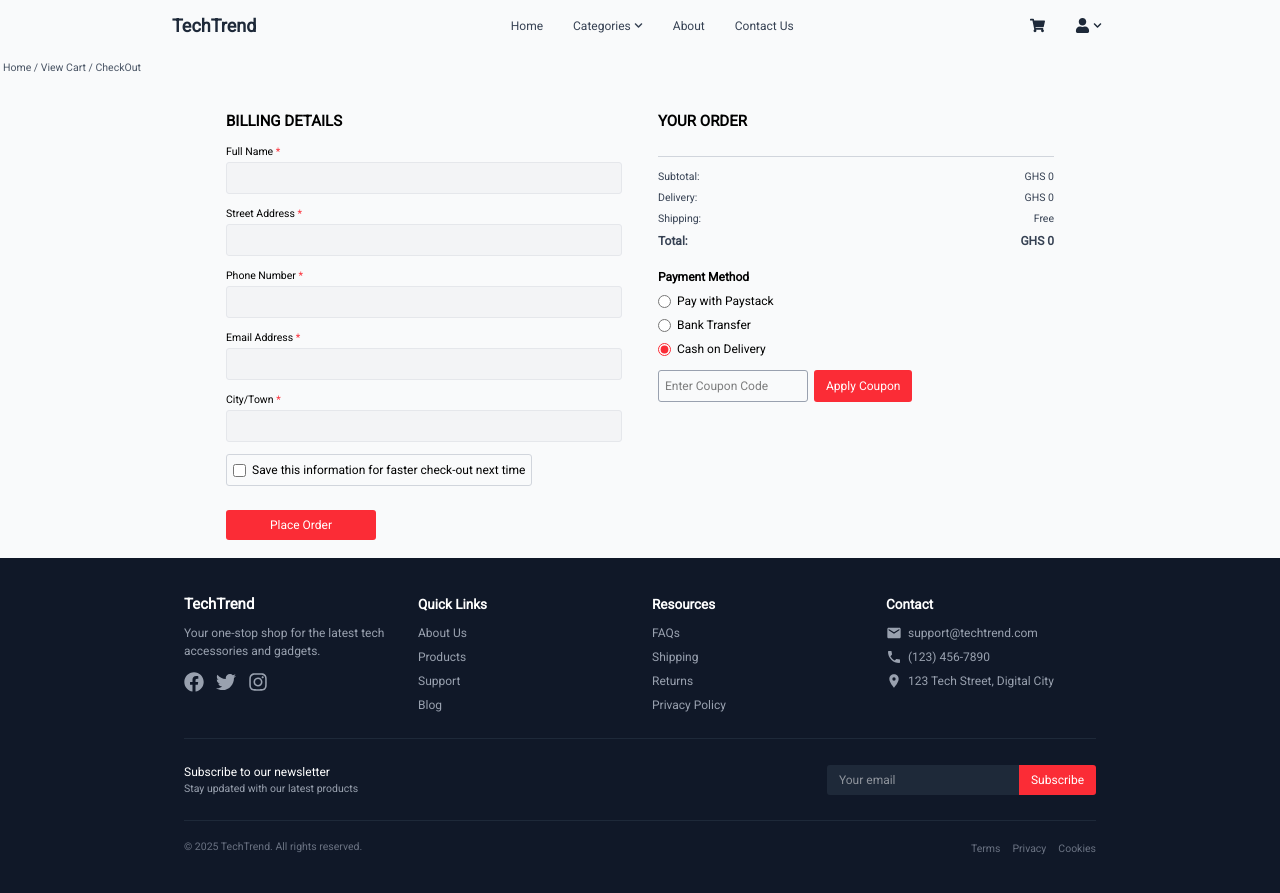
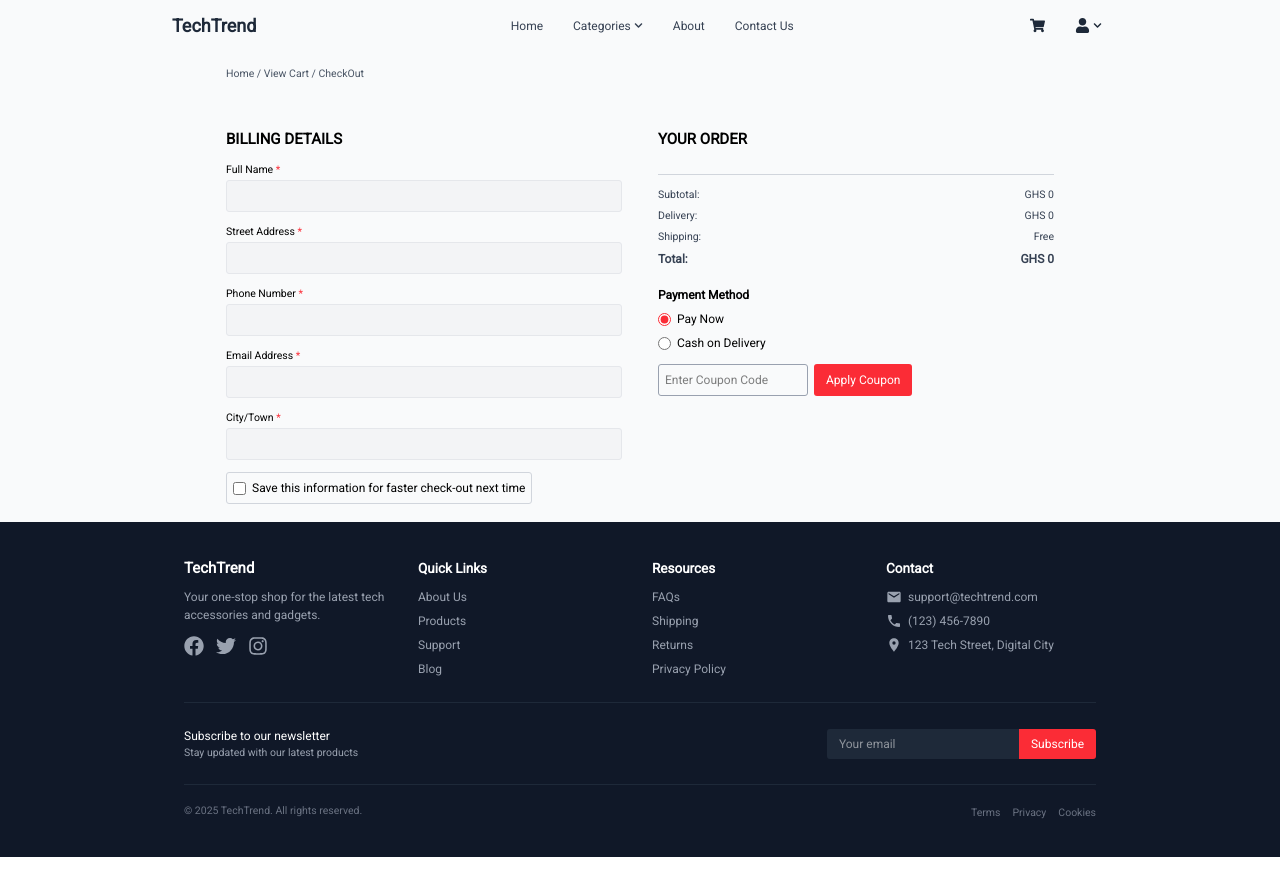
Before and after one commit to swasty-jay/techtrend, a React (Vite) app: page /checkoutForm in a window 1280 px wide. After the commit the page ends 857 px from the top, so only its background shows below. Built offline with nearby package versions, Linux system fonts and the light colour scheme.

Commit message:
enhancing the UI

```diff
--- a/src/Cart/CheckoutForm.jsx
+++ b/src/Cart/CheckoutForm.jsx
@@ -1,5 +1,5 @@
 // This component handles the checkout process, including form submission,
-//  payment processing, and order summary display.
+// payment processing, and order summary display.
 
 import React, { useState } from "react";
 import { useSelector, useDispatch } from "react-redux";
@@ -11,9 +11,11 @@ import toast from "react-hot-toast";
 import PaymentGateway from "./../Features/Payments/PaymentGateway";
 
 const CheckoutForm = () => {
+  // Redux state and dispatch
   const cartItems = useSelector((state) => state.cart.items);
   const dispatch = useDispatch();
 
+  // Form handling with react-hook-form
   const {
     register,
     handleSubmit,
@@ -23,20 +25,24 @@ const CheckoutForm = () => {
     getValues,
   } = useForm();
 
-  const [selectedPayment, setSelectedPayment] = useState("cod");
+  // Component state
+  const [selectedPayment, setSelectedPayment] = useState("paystack");
   const [coupon, setCoupon] = useState("");
   const [isProcessing, setIsProcessing] = useState(false);
 
+  // Calculate order totals
   const subtotal = cartItems.reduce(
     (acc, item) => acc + item.price * item.quantity,
     0
   );
   const shipping = 0;
   const delivery = 0;
-
   const total = subtotal + shipping + delivery;
 
-  // Handle successful Paystack payment
+  /**
+   * Handle successful Paystack payment
+   * @param {Object} response - Payment response from Paystack
+   */
   const handlePaystackSuccess = async (response) => {
     try {
       // Get form data
@@ -58,11 +64,8 @@ const CheckoutForm = () => {
       const { error } = await supabase.from("orders").insert([orderData]);
 
       if (error) {
-        //this is wrong ,i did it just for testing mode
-        toast.success("Payment successful! Order placed.");
-
-        // toast.error("Failed to save order details. Please contact support.");
         console.error("Error saving order:", error);
+        toast.error("Failed to save order details. Please contact support.");
       } else {
         toast.success("Payment successful! Order placed.");
         dispatch(clearCart());
@@ -74,19 +77,31 @@ const CheckoutForm = () => {
     }
   };
 
-  // Handle Paystack payment cancellation
+  /**
+   * Handle Paystack payment cancellation
+   */
   const handlePaystackCancel = () => {
     toast.error("Payment cancelled");
   };
 
-  // Handle form submission (for non-Paystack payment methods)
+  /**
+   * Handle form submission for all payment methods
+   * @param {Object} data - Form data
+   */
   const onSubmit = async (data) => {
+    // Validate cart has items
     if (!cartItems.length) {
       toast.error("Your cart is empty.");
       return;
     }
 
-    // For non-Paystack payment methods, handle normally
+    // Handle cash on delivery payment method
+    if (selectedPayment === "cod") {
+      toast.error("Payment on delivery is not available yet");
+      return;
+    }
+
+    // Process order for non-Paystack methods (currently none - reserved for future payment methods)
     if (selectedPayment !== "paystack") {
       const orderData = {
         ...data,
@@ -95,8 +110,7 @@ const CheckoutForm = () => {
         total,
         items: cartItems,
         created_at: new Date().toISOString(),
-        payment_status:
-          selectedPayment === "bank" ? "awaiting_payment" : "cash_on_delivery",
+        payment_status: "awaiting_payment",
       };
 
       setIsProcessing(true);
@@ -119,30 +133,42 @@ const CheckoutForm = () => {
         setIsProcessing(false);
       }
     }
-    // For Paystack, the button component handles payment
+    // For Paystack, the PaymentGateway component handles the payment process
   };
 
-  // Get email value for Paystack
+  // Get email value for Paystack component
   const email = watch("email", "");
 
   return (
     <>
+      {/* Breadcrumb navigation
       <Breadcrumb
         paths={[
           { label: "Home", to: "/" },
           { label: "View Cart", to: "/checkout" },
           { label: "CheckOut", to: "/CheckoutForm" },
         ]}
-      />
-
+      /> */}
+      {/* Breadcrumb navigation */}
+      <div className="w-full  py-2 mb-2">
+        <div className="max-w-6xl mx-auto px-6">
+          <Breadcrumb
+            paths={[
+              { label: "Home", to: "/" },
+              { label: "View Cart", to: "/checkout" },
+              { label: "CheckOut", to: "/CheckoutForm" },
+            ]}
+          />
+        </div>
+      </div>
       <div className="max-w-6xl mx-auto p-6 grid grid-cols-1 md:grid-cols-2 gap-12">
-        {/* <Toaster position="top-center" /> */}
-        {/* Billing Form */}
+        {/* Billing Details Form */}
         <div>
           <h2 className="text-xl font-semibold mb-4 uppercase">
             Billing Details
           </h2>
           <form onSubmit={handleSubmit(onSubmit)} className="space-y-4">
+            {/* Full Name Field */}
             <label className="block mb-1 text-sm font-medium">
               Full Name <span className="text-red-500">*</span>
             </label>
@@ -154,12 +180,13 @@ const CheckoutForm = () => {
                   message: "Full Name must contain only letters",
                 },
               })}
-              className="w-full p-2 rounded border-gray-200 border bg-gray-100 focus:outline-none focus:ring-1 focus:ring-gray-300 "
+              className="w-full p-2 rounded border-gray-200 border bg-gray-100 focus:outline-none focus:ring-1 focus:ring-gray-300"
             />
             {errors.first_name && (
               <p className="text-red-500">{errors.first_name.message}</p>
             )}
 
+            {/* Street Address Field */}
             <label className="block mb-1 text-sm font-medium">
               Street Address <span className="text-red-500">*</span>
             </label>
@@ -173,6 +200,7 @@ const CheckoutForm = () => {
               <p className="text-red-500">{errors.street.message}</p>
             )}
 
+            {/* Phone Number Field */}
             <label htmlFor="phone" className="block mb-1 text-sm font-medium">
               Phone Number <span className="text-red-500">*</span>
             </label>
@@ -194,6 +222,7 @@ const CheckoutForm = () => {
               <p className="text-red-500">{errors.phone.message}</p>
             )}
 
+            {/* Email Address Field */}
             <label htmlFor="email" className="block mb-1 text-sm font-medium">
               Email Address <span className="text-red-500">*</span>
             </label>
@@ -212,6 +241,7 @@ const CheckoutForm = () => {
               <p className="text-red-500">{errors.email.message}</p>
             )}
 
+            {/* City/Town Field */}
             <label className="block mb-1 text-sm font-medium">
               City/Town <span className="text-red-500">*</span>
             </label>
@@ -229,8 +259,9 @@ const CheckoutForm = () => {
               <p className="text-red-500">{errors.city.message}</p>
             )}
 
-            <label className="inline-flex items-center border-gray-300 rounded border p-2 ">
-              <input type="checkbox" className="mr-2 accent-red-500 " />
+            {/* Save Information Checkbox */}
+            <label className="inline-flex items-center border-gray-300 rounded border p-2">
+              <input type="checkbox" className="mr-2 accent-red-500" />
               Save this information for faster check-out next time
             </label>
 
@@ -276,9 +307,11 @@ const CheckoutForm = () => {
           </form>
         </div>
 
-        {/* Order Summary */}
+        {/* Order Summary Section */}
         <div>
           <h2 className="text-xl font-semibold mb-4 uppercase">Your Order</h2>
+
+          {/* Cart Items */}
           <div className="space-y-4 border-b border-b-gray-300 pb-4">
             {cartItems.map((item) => (
               <div key={item.id} className="flex justify-between items-center">
@@ -300,6 +333,7 @@ const CheckoutForm = () => {
             ))}
           </div>
 
+          {/* Order Totals */}
           <div className="mt-4 space-y-2 text-sm text-gray-700">
             <div className="flex justify-between">
               <p>Subtotal:</p>
@@ -319,7 +353,7 @@ const CheckoutForm = () => {
             </div>
           </div>
 
-          {/* Payment Options */}
+          {/* Payment Options - Only PayStack and COD */}
           <div className="mt-6">
             <p className="font-semibold mb-2">Payment Method</p>
             <div className="flex flex-col gap-2">
@@ -332,19 +366,9 @@ const CheckoutForm = () => {
                   onChange={(e) => setSelectedPayment(e.target.value)}
                   className="accent-red-500"
                 />
-                Pay with Paystack
+                Pay Now
               </label>
-              <label className="flex items-center gap-2">
-                <input
-                  type="radio"
-                  name="payment"
-                  value="bank"
-                  checked={selectedPayment === "bank"}
-                  onChange={(e) => setSelectedPayment(e.target.value)}
-                  className="accent-red-500"
-                />
-                Bank Transfer
-              </label>
+
               <label className="flex items-center gap-2">
                 <input
                   type="radio"
@@ -359,7 +383,7 @@ const CheckoutForm = () => {
             </div>
           </div>
 
-          {/* Coupon */}
+          {/* Coupon Section */}
           <div className="mt-4 flex gap-2">
             <input
               type="text"
@@ -370,7 +394,7 @@ const CheckoutForm = () => {
             />
             <button
               type="button"
-              className="bg-red-500 text-white px-4 rounded "
+              className="bg-red-500 text-white px-4 rounded"
               onClick={() => toast.error("Coupon not available yet")}
             >
               Apply Coupon
```
